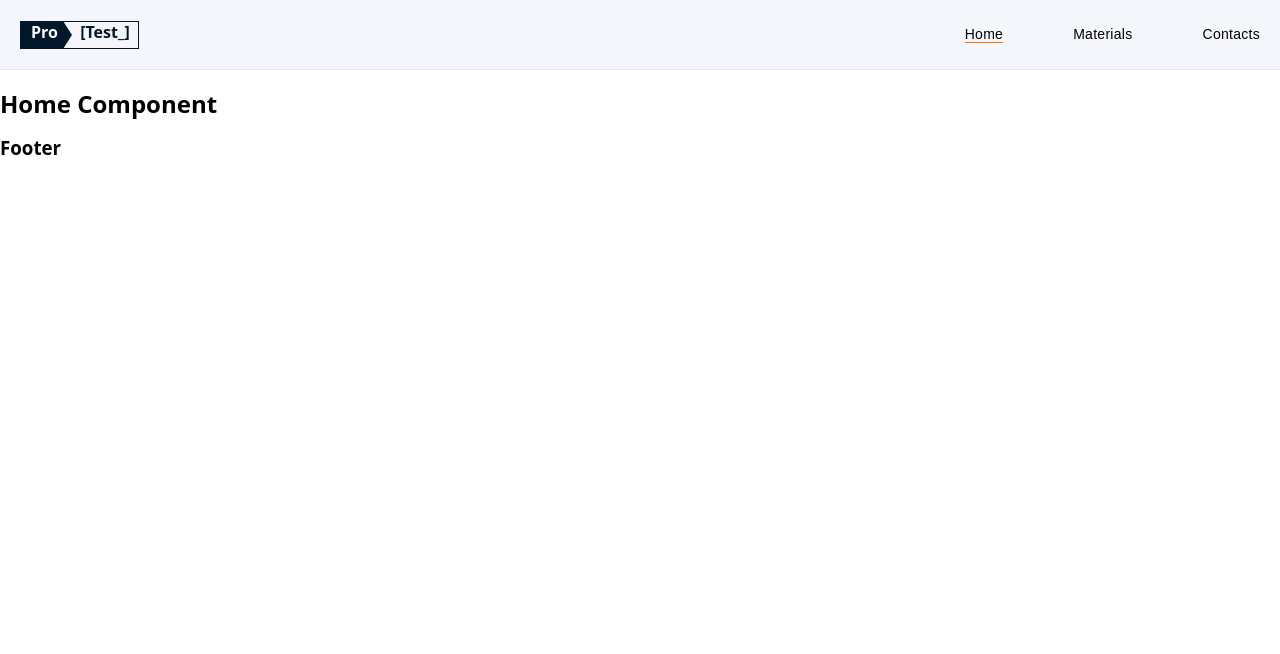
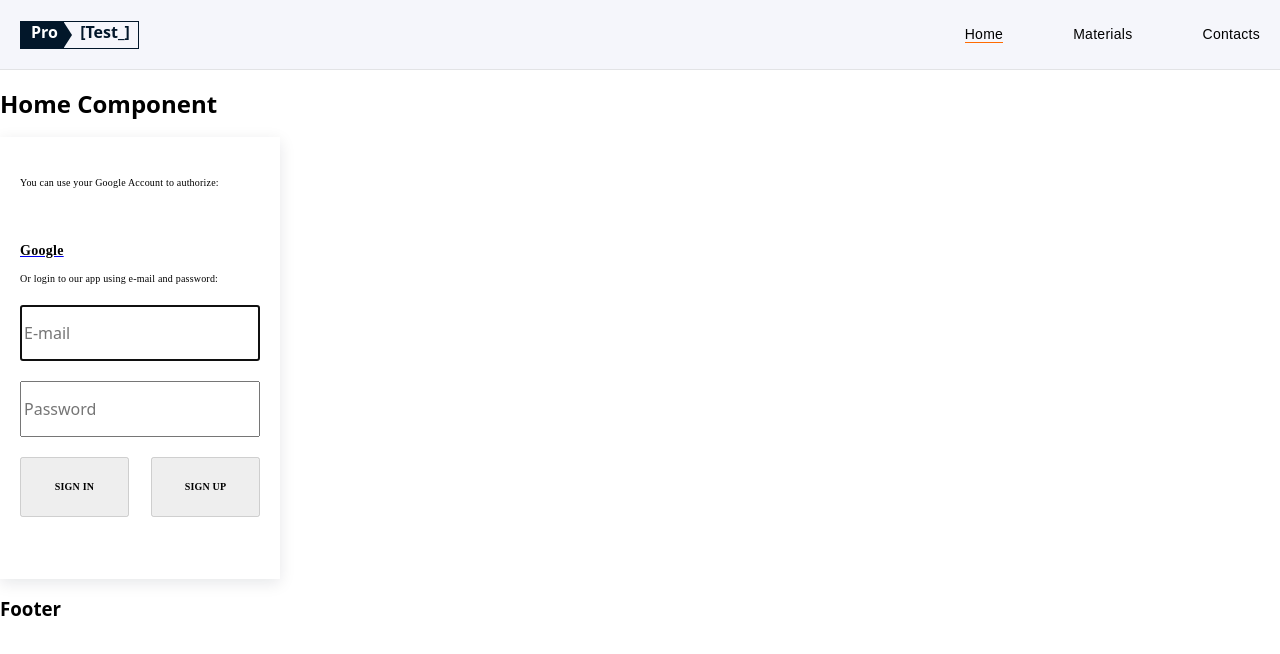
Before and after one commit to DRAKOS6666/GoIt-Test-Pro-Team11, a React (Create React App) app: page / in a window 1280 px wide. Shown: the top 654 px of the page. Built offline with nearby package versions, Linux system fonts and the light colour scheme.

Commit message:
add styles

```diff
--- a/src/components/Home/Home.js
+++ b/src/components/Home/Home.js
@@ -2,6 +2,8 @@ import React from 'react';
 import { useSelector } from 'react-redux';
 import { NavLink } from 'react-router-dom';
 import { authSelectors } from 'redux/auth';
+
+import Login from '../Login/Login';
 
 import styles from './Home.module.css';
 
@@ -9,8 +11,10 @@ const Home = () => {
   const isAuth = useSelector(authSelectors.getIsAuthUser);
   return (
     <div className="appTitle">
-      <h2 >Home Component</h2>
-    </div>);
-}
+      <h2>Home Component</h2>
+      <Login />
+    </div>
+  );
+};
 
 export default Home;
--- a/src/components/Login/Login.js
+++ b/src/components/Login/Login.js
@@ -79,21 +79,37 @@ const Login = () => {
     dispatch(authOperations.loginUser({ email, password }));
   };
 
-  const handleRegisterSubmit = event => {
-    event.preventDefault();
-    dispatch(authOperations.registerUser({ email, password }));
-  };
+  // const handleRegisterSubmit = event => {
+  //   event.preventDefault();
+  //   dispatch(authOperations.registerUser({ email, password }));
+  // };
 
   return (
     <>
-      <form onSubmit={handleLoginSubmit}>
+      <form onSubmit={handleLoginSubmit} className={styles.form}>
+        <div className={styles.container}>
+          <p className={styles.text}>
+            You can use your Google Account to authorize:
+          </p>
+
+          <a
+            href="https://protest-backend.goit.global/auth/google"
+            className={styles.google_container}
+          >
+            <img src="" alt="" />
+            <p className={styles.google}>Google</p>
+          </a>
+
+          <p className={styles.text}>
+            Or login to our app using e-mail and password:
+          </p>
           <label>
-          E-mail:
             {/* уведомление пользователя об ошибке */}
             {emailDirty && emailError && (
               <div style={{ color: 'red' }}>{emailError}</div>
             )}
             <input
+              className={styles.input}
               value={email}
               onBlur={e => blurHandler(e)}
               name="email"
@@ -101,41 +117,47 @@ const Login = () => {
               required
               autoComplete="on"
               type="email"
-            // onChange={e => setEmail(e.target.value)}
               onChange={e => emailHandler(e)}
-            placeholder="Enter your E-mail"
+              placeholder="E-mail"
             />
           </label>
           <label>
-          Password:
             {/* уведомление пользователя об ошибке */}
             {passwordDirty && passwordError && (
               <div style={{ color: 'red' }}>{passwordError}</div>
             )}
             <input
+              className={styles.input}
               value={password}
               onBlur={e => blurHandler(e)}
               name="password"
               required
               type="password"
-            // onChange={e => setPassword(e.target.value)}
               onChange={e => passwordHandler(e)}
-            placeholder="Enter your Name"
+              placeholder="Password"
             />
           </label>
 
-        {/* <button type="submit">Login</button>       */}
-        <button disabled={!formValid} type="submit">
+          <div className={styles.buttons_container}>
+            <button
+              disabled={!formValid}
+              type="submit"
+              className={styles.button}
+            >
               SIGN IN
             </button>
-        <button disabled={!formValid} type="submit">
+            <button
+              disabled={!formValid}
+              type="submit"
+              className={styles.button}
+            >
               SIGN UP
             </button>
-
-        <button type="submit">Login</button>
+          </div>
+        </div>
       </form>
 
-      <form onSubmit={handleRegisterSubmit}>
+      {/* <form onSubmit={handleRegisterSubmit}>
         <label>
           E-mail:
           <input
@@ -157,7 +179,7 @@ const Login = () => {
           />
         </label>
         <button type="submit">Register</button>
-      </form>
+      </form> */}
     </>
   );
 };
--- a/src/components/Login/Login.module.css
+++ b/src/components/Login/Login.module.css
@@ -0,0 +1,87 @@
+.form {
+    width: 280px;
+    height: 442px;
+    background: #FFFFFF;
+    box-shadow: 0px 4px 15px rgba(2, 23, 42, 0.1);
+}
+
+.container {
+    width: 100%;
+    height: 100%;
+    padding-left: 20px;
+    padding-right: 20px;
+    padding-bottom: 31px;
+    padding-top: 30px;
+    /* background-color: gold; */
+}
+
+.text {
+    margin-bottom: 20px;
+    font-family: Montserrat;
+    font-style: normal;
+    font-weight: 500;
+    font-size: 10px;
+    line-height: 12px;
+    letter-spacing: 0.02em;
+    color: #000000;
+
+}
+
+.input {
+    width: 100%;
+    height: 56px;
+    margin-bottom: 20px;
+}
+
+.button {
+    width: 109px;
+    height: 60px;
+    align-items: center;
+    cursor: pointer;
+
+    font-family: Montserrat;
+    font-style: normal;
+    font-weight: bold;
+    font-size: 10px;
+    line-height: 12px;
+    display: flex;
+    align-items: center;
+    text-align: center;
+    letter-spacing: 0.02em;
+    text-transform: uppercase;
+    justify-content: center;
+    color: #000000;
+}
+
+.button:hover,
+.button:focus {
+    background-color: #FF6B09;
+    color: #FFFFFF;
+}
+
+.buttons_container {
+   display: flex;
+   justify-content: space-between;
+}
+
+.google {
+
+font-family: Montserrat;
+font-style: normal;
+font-weight: bold;
+font-size: 14px;
+line-height: 17px;
+letter-spacing: 0.02em;
+
+color: #000000;
+}
+
+.google_container {
+width: 159px;
+height: 51px;
+
+
+background-color: #FAFAFA;
+}
+
+/* @media screen and (min-width: 768px) */
```
Lines whose indentation alone changed are shown as unchanged.
